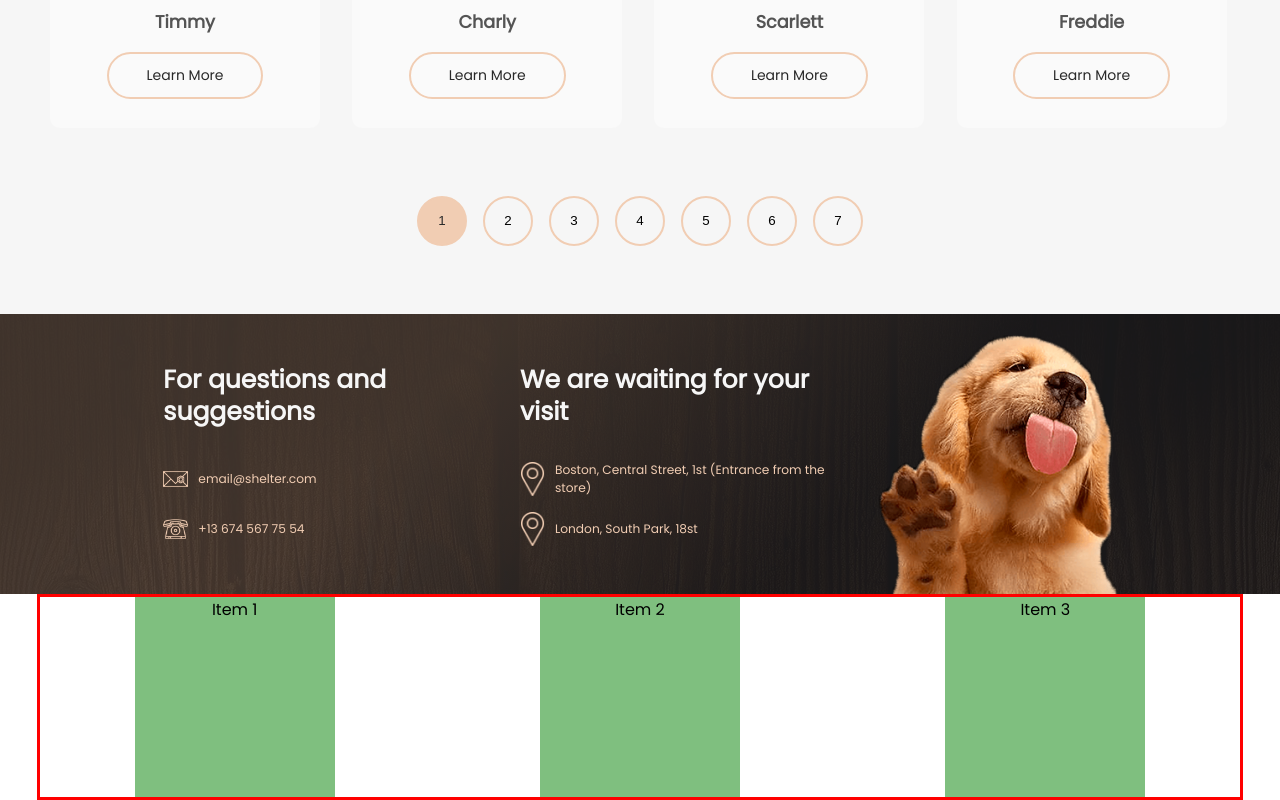
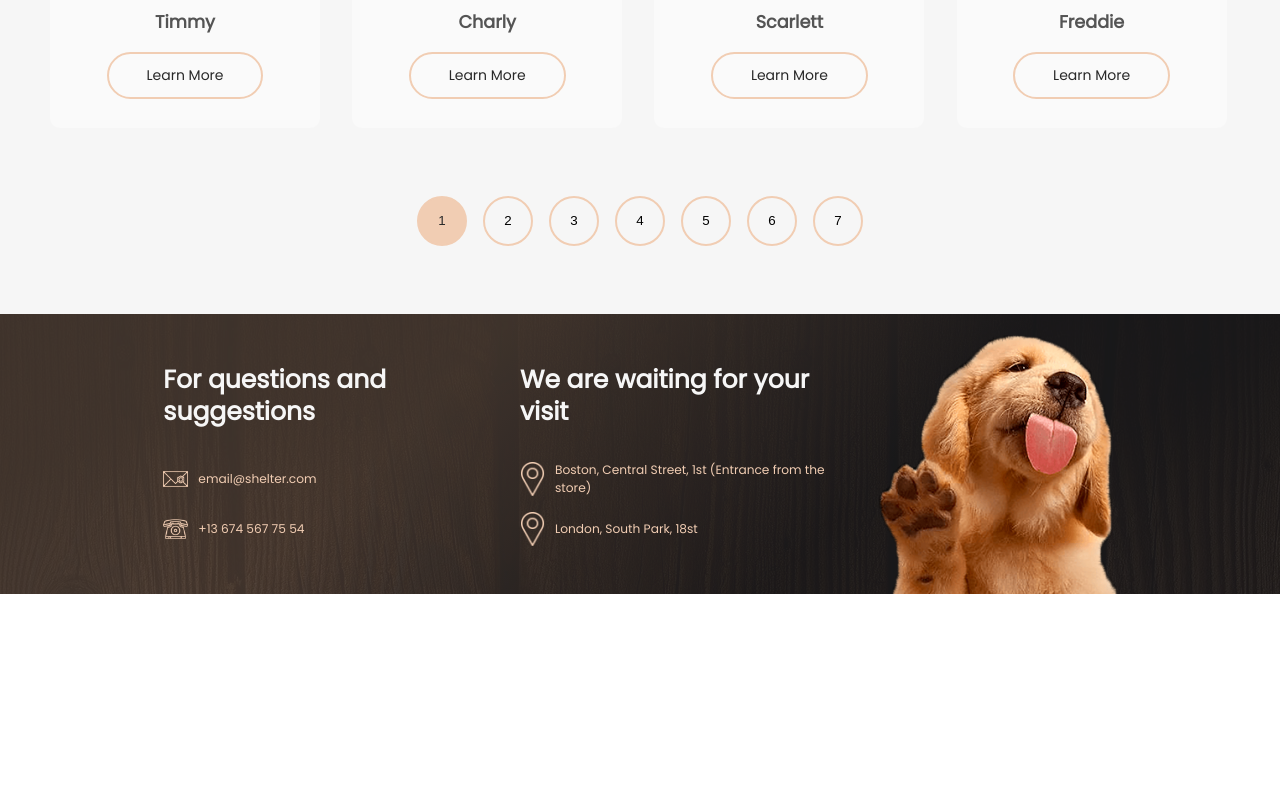
Before and after one commit to Babiy7/dogs-app, a React (Create React App) app: page /pets in a window 1280 px wide. Shown: the part 996-1796 px from the top of the page. After the commit the page ends 1590 px from the top, so only its background shows below. Built offline with nearby package versions, Linux system fonts and the light colour scheme; a web font is replaced by a local one.

Commit message:
Deleted grid.

```diff
--- a/src/App.js
+++ b/src/App.js
@@ -32,22 +32,6 @@ function App() {
         <Route path="/contacts" render={() => <Padding padding={120} />} />
       </Switch>
       <Footer />
-
-      <div className={classes.Grid}>
-        <div className={classes.Container}>
-          <div className={classes.Item}>Item 1</div>
-
-          <div className={classes.Item}>Item 2</div>
-
-          <div className={classes.Item}>Item 3</div>
-
-          {/* <div className={classes.Item}>Item 4</div>
-
-          <div className={classes.Item}>Item 5</div>
-
-          <div className={classes.Item}>Item 6</div> */}
-        </div>
-      </div>
     </div>
   );
 }
--- a/src/containers/Pagination/Pagination.js
+++ b/src/containers/Pagination/Pagination.js
@@ -22,14 +22,14 @@ const pets = [
   { id: "6sr", img: cat1, name: "Charly" },
   { id: "7gh", img: cat2, name: "Scarlett" },
   { id: "8hh", img: cat3, name: "Freddie" },
+  { id: "5se", img: dog5, name: "Timmy" },
+  { id: "6sr", img: cat1, name: "Charly" },
+  { id: "7gh", img: cat2, name: "Scarlett" },
+  { id: "8hh", img: cat3, name: "Freddie" },
   { id: "1ds", img: dog1, name: "Katrine" },
   { id: "2sa", img: dog2, name: "Jenifer" },
   { id: "3fs", img: dog3, name: "Woody" },
   { id: "4sa", img: dog4, name: "Sophia" },
-  { id: "5se", img: dog5, name: "Timmy" },
-  { id: "6sr", img: cat1, name: "Charly" },
-  { id: "7gh", img: cat2, name: "Scarlett" },
-  { id: "8hh", img: cat3, name: "Freddie" },
   { id: "1ds", img: dog1, name: "Katrine" },
   { id: "2sa", img: dog2, name: "Jenifer" },
   { id: "3fs", img: dog3, name: "Woody" },
```
